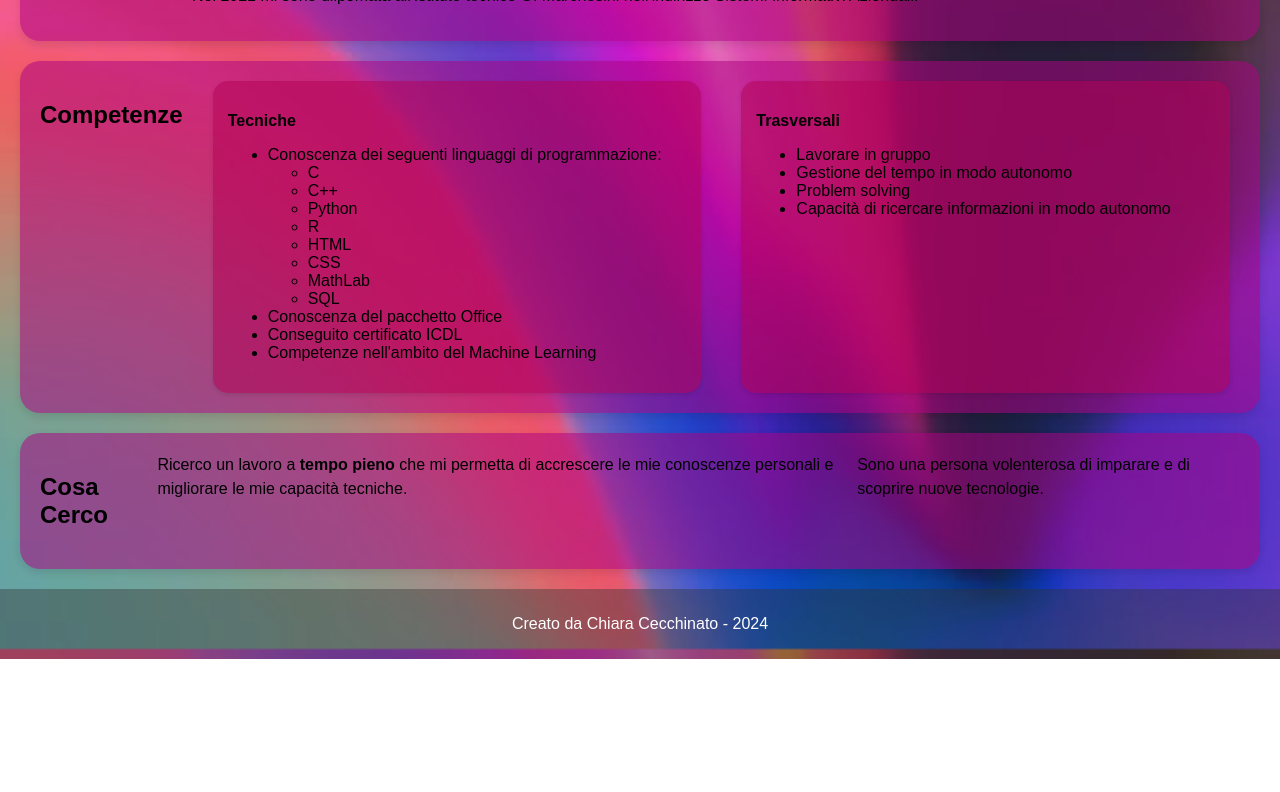
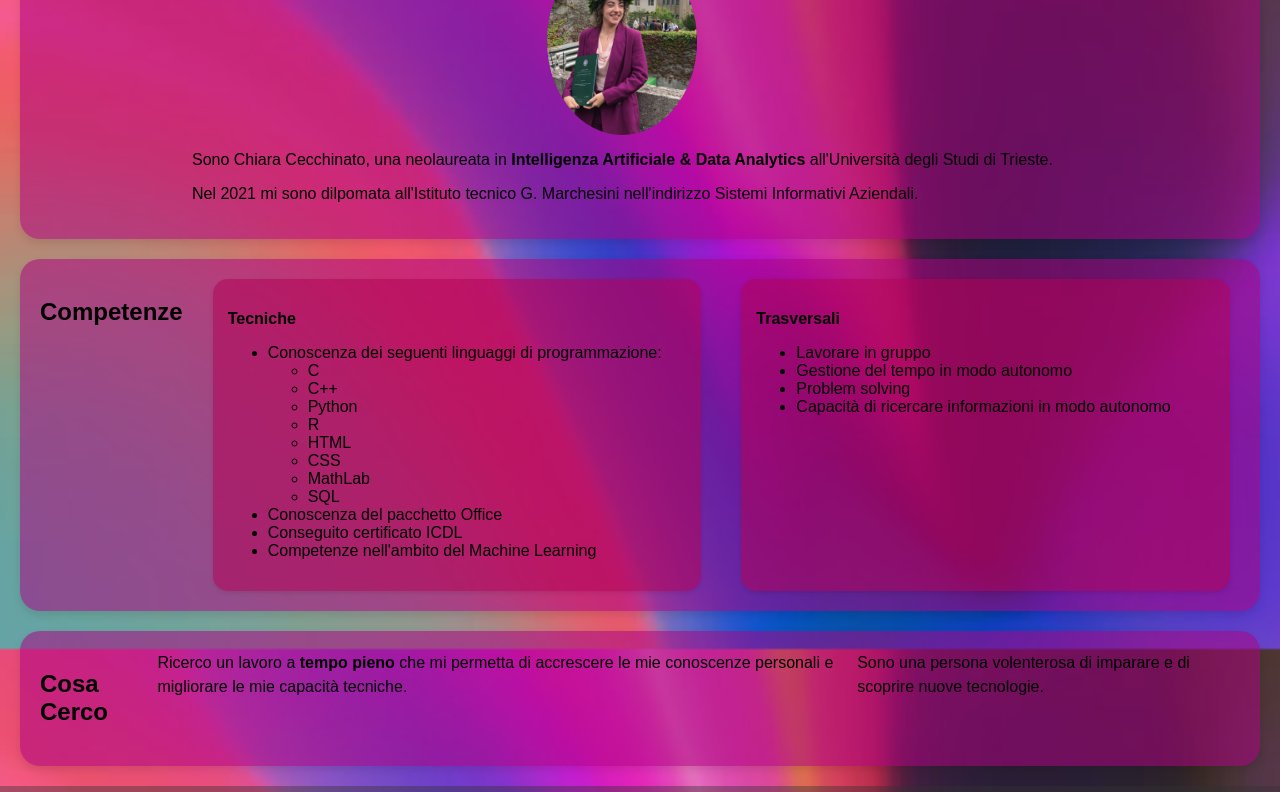
Before and after one commit to chiaracecchinato/about-me, a plain HTML site: page index.html in a window 1280 px wide. Shown: the part 151-943 px from the top of the page. Before the commit the page ends 810 px from the top, so only its background shows below. Drawn offline with Linux system fonts and the light colour scheme.

Commit message:
new changes

```diff
--- a/index.html
+++ b/index.html
@@ -20,6 +20,7 @@
      <section id="sezione1" class="round-box">
        <h2>About Me :)</h2>
        <section>
+        <img src="img/photo.jpg" alt="La mia foto" class="profile-pic">
         <p>Sono Chiara Cecchinato, una neolaureata in <b>Intelligenza Artificiale & Data Analytics</b> all'Università degli Studi di Trieste. </p>
         <p>Nel 2021 mi sono dilpomata all'Istituto tecnico G. Marchesini nell'indirizzo Sistemi Informativi Aziendali.</p>
        </section>
--- a/style.css
+++ b/style.css
@@ -98,6 +98,13 @@ main {
  line-height: 1.5; /* Gestisce l'altezza delle righe, cambiabile a piacimento */
 }
 
+.profile-pic {
+ width: 150px; /* Imposta la larghezza della foto */
+ height: auto; /* Mantiene le proporzioni */
+ border-radius: 50%; /* Rende la foto circolare */
+ display: block; /* Assicura che la foto sia un blocco */
+ margin: 10px auto; /* Centra la foto orizzontalmente */
+}
 
 footer {
  background-color: #33333367;
```
Also changed, not shown: img/photo.jpg (renamed from img/Immagine WhatsApp 2024-10-15 ore 11.11.12_bfe5d410.jpg).
